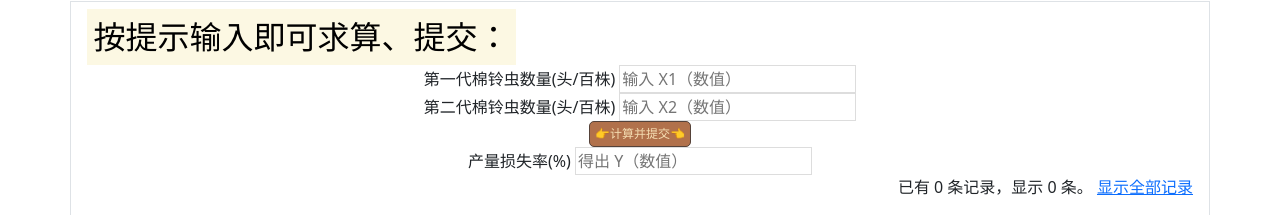
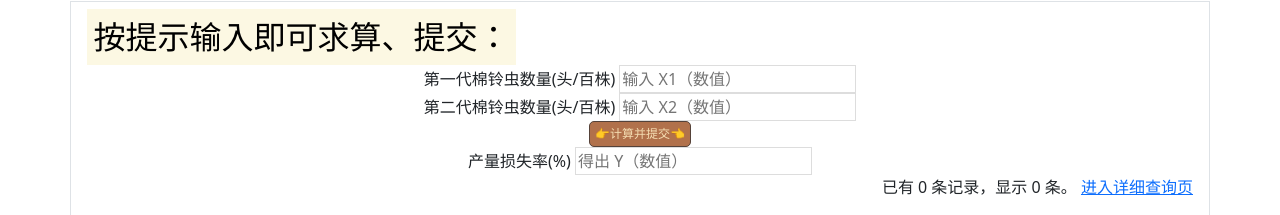
Before and after one commit to Rhylan2333/My_Big_data_minored_in_the_final_assignment_of_the_first_semester, a Flask app: page / in a window 1280 px wide. Shown: the part 383-598 px from the top of the page. Run offline with Flask 2, Linux system fonts and the light colour scheme; the visitor is signed in with stand-in values (Sample User, id 1); data that the repository does not hold is empty; some libraries are stand-ins or nearby versions.

Commit message:
已经解决的问题：1. name_user 您好 在 ha_detail.html 中不能每次都正常显示。下一步：解决“1. 注册、登录、修改页面 会出现最初填入表单的内容，需要在每次提交后对表单进行‘归零’。”

```diff
--- a/app.py
+++ b/app.py
@@ -277,19 +277,21 @@ def forge():
     click.echo('虚拟数据已写入数据库 my_ha_data。')
 
 
+# 为了方便数据初始化
 y0 = ''  # 专门为显示 产量损失率(%) 而设计的。发现要在 if 的上一层才能成功渲染。
-y00= ''  # 为了实现非登录用户的计算功能专门做的
+y00 = ''  # 为了实现非登录用户的计算功能专门做的
 id_user = ''  # 为实现“用户登录后，自动获取其 id_user、name_user、username、id_area，再把这些用于写入 ha_info 表第 6、7 列的数据”这一功能
 id_area = ''  # 为实现“用户登录后，自动获取其 id_user、name_user、username、id_area，再把这些用于写入 ha_info 表第 6、7 列的数据”这一功能
 NAME_USER = ''  # 为了“用户登录后，自动获取其 name_user”，把 name_user 传给 base.html 的“NAME_USER”，实现“定制化您好”功能
 form_fuzzy_inquiry_name_area = ''  # 为了实现对 ha_info 进行模糊查询，转向新的视图函数
 list_area_name_area = []  # 为了实现对 ha_info 进行模糊查询，转向新的视图函数
 
+
 @app.route('/', methods=['GET', 'POST'])
 def index():
-    global y0, y00
+    global y0, y00, NAME_USER
     if request.method == 'POST':  # 判断是否是 POST 请求
-        if not current_user.is_authenticated:  # 如果当前用户未认证
+        if not current_user.is_authenticated:  # 如果当前用户未认证，则 ta 只能使用“计算”功能
             """
             is_authenticated 的说明 见 Class User_info...
             创建新条目的操作稍微有些不同，
@@ -301,13 +303,11 @@ def index():
             x2 = request.form.get('x2')
             # 验证数据
             if not x1 or not x2:
-                """
-                or type(x1) != type(50.0) or type(x1) != type(50) or type(x2) != type(300.0) or type(x2) != type(300):
-                """
                 flash('Invalid input.')  # 显示错误提示
                 return redirect(url_for('index'))  # 重定向回主页
             else:
                 try:
+                    """防止输入非数字报错"""
                     y00 = formula.cal_the_complex_of_1_and_2_generation_of_Ha_0(
                         eval(x1) / 50,
                         eval(x2) / 300)
@@ -321,9 +321,6 @@ def index():
         x2 = request.form.get('x2')
         # 验证数据
         if not x1 or not x2:
-            """
-             or type(x1) != type(50.0) or type(x1) != type(50) or type(x2) != type(300.0) or type(x2) != type(300):
-            """
             flash('Invalid input.')  # 显示错误提示
             return redirect(url_for('index'))  # 重定向回主页
         else:
@@ -337,7 +334,7 @@ def index():
         # 保存表单数据到数据库
         global id_user, id_area
         row_ha = Ha_info(
-            # id_ha 自增
+            # id_ha 自增，不必写入
             x1=x1,
             x2=x2,
             y=y0,
@@ -345,7 +342,7 @@ def index():
             id_user=id_user,  # 需要从 登录用户 获取。这里 global 来的 id_user 已经被登录界面赋值了！
             id_area=
             id_area,  # 需要从 登录用户 获取，参考 test_fk.py。这里 global 来的 id_area 已经被登录界面赋值了！
-        )  # 创建记录
+        )  # 创建记录。
         # row_ha = Ha_info(x1=x1, x2=x2, date=date.today())  # 创建记录
         db.session.add(row_ha)  # 添加到数据库会话
         db.session.commit()  # 提交数据库会话
@@ -353,10 +350,10 @@ def index():
         return redirect(url_for('index'))  # 重定向回主页。与下一行代码只能二选一吗？那线上计算的功能就没了。
         # return render_template('index.html', RESULT=str(y0))# 本意是重定向回主页“return redirect(url_for('index'))”
     # user_info = User_info.query.first()  # 读取农户记录。被删掉是因为有了模板上下文处理函数 inject_user()
-    list_ha = Ha_info.query.order_by(db.desc(
-        Ha_info.id_ha)).all()  # 读取所有棉铃虫信息记录，并倒序排列（db.desc(Ha_info.id_ha)）
-    list_ha_limit = Ha_info.query.order_by(db.desc(Ha_info.id_ha)).limit(
-        10).all()  # 读取所有棉铃虫信息记录，并倒序排列（db.desc(Ha_info.id_ha)）
+    list_ha = Ha_info.query.order_by(db.desc(Ha_info.id_ha)).all(
+    )  # 读取所有棉铃虫信息记录，并倒序排列（db.desc(Ha_info.id_ha)）。方便传给前端。
+    list_ha_limit = Ha_info.query.order_by(db.desc(
+        Ha_info.id_ha)).limit(10).all()  # 读取所有棉铃虫信息记录，但在主页只显示最新的 10 条。
     """<模型类>.query.<过滤方法（可选）>.<查询方法>"""
     return render_template('index.html',
                            Area_info=Area_info,
@@ -364,23 +361,30 @@ def index():
                            list_ha=list_ha,
                            list_ha_limit=list_ha_limit,
                            RESULT=str(y0),
-                           RESULT_visitor=str(y00))
+                           RESULT_visitor=str(y00),
+                           NAME_USER=NAME_USER)  # 这里不能用 NAME_USER=current_user.name_user 了，因为“登出”后会报错。
+
 
 # 对 ha_info 的全面的友好的展示。对 ha_info 进行模糊查询，转向新的视图函数
 @app.route('/ha_detail', methods=['GET', 'POST'])
-@login_required
+@login_required  # 保护
 def ha_detail():
-    global form_fuzzy_inquiry_name_area, list_area_name_area
+    global form_fuzzy_inquiry_name_area, list_area_name_area, NAME_USER
     if request.method == 'POST':  # 判断是否是 POST 请求
         if not current_user.is_authenticated:  # 如果当前用户未认证
             return redirect(url_for('index'))  # 重定向回主页
         # 认证完毕后获取表单数据
-        fuzzy_inquiry_name_area = request.form.get('fuzzy_inquiry_name_area')  # 传入表单对应输入字段的 x1 值
+        fuzzy_inquiry_name_area = request.form.get(
+            'fuzzy_inquiry_name_area')  # 传入表单对应输入字段的 x1 值
         # 验证数据
         try:
-            list_area=Area_info.query.order_by(db.desc(Area_info.id_area)).filter(Area_info.name_area.like("%{}%".format(fuzzy_inquiry_name_area))).all()  # 返回一个 包含“满足检索要求”的所有记录的 list
+            list_area = Area_info.query.order_by(db.desc(
+                Area_info.id_area)).filter(
+                    Area_info.name_area.like(
+                        "%{}%".format(fuzzy_inquiry_name_area))).all(
+                        )  # 返回一个 包含“满足检索要求”的所有记录的 list
             """用到了python中的正则表达式"""
-            list_area_name_area = []
+            list_area_name_area = []  # 使用前需要“清空”
             for row_area in list_area:
                 list_area_name_area.append(row_area.name_area)
             """如果“伊”匹配到了“伊犁”和“伊宁”，这都会被传入"""
@@ -389,15 +393,17 @@ def ha_detail():
             return redirect(url_for('ha_detail'))  # 重定向回主页
         # 从数据库获取……（获取保存表单数据到数据库）
         flash('查询结果如下：')
-        return redirect(url_for('ha_detail'))  # 重定向回主页。与下一行代码只能二选一吗？那线上计算的功能就没了。
-    list_ha = Ha_info.query.order_by(db.desc(
-        Ha_info.id_ha)).all()  # 读取所有棉铃虫信息记录，并倒序排列（db.desc(Ha_info.id_ha)）
+        return redirect(
+            url_for('ha_detail'))  # 重定向回主页。与下一行代码只能二选一吗？那线上计算的功能就没了。
+    list_ha = Ha_info.query.order_by(db.desc(Ha_info.id_ha)).all(
+    )  # 读取所有棉铃虫信息记录，并倒序排列（db.desc(Ha_info.id_ha)）。之后传给前端。
     """<模型类>.query.<过滤方法（可选）>.<查询方法>"""
     return render_template('ha_detail.html',
                            Area_info=Area_info,
                            User_info=User_info,
                            list_ha=list_ha,
-                           list_area_name_area=list_area_name_area)
+                           list_area_name_area=list_area_name_area,
+                           NAME_USER=current_user.name_user)  # 只有登录后才能进入详细查询页，所以此时 NAME_USER=current_user.name_user 可用
 
 
 # 编辑 Ha_info 条目
@@ -425,7 +431,8 @@ def edit(id_ha):
         flash('记录已更新。')
         return redirect(url_for('index'))  # 重定向回主页
         """既然我们要编辑某个条目，那么必然要在输入框里提前把对应的数据放进去，以便于进行更新。在模板里，通过表单 <input> 元素的 value 属性即可将它们提前写到输入框里。"""
-    return render_template('edit.html', row_ha=row_ha)  # 传入被编辑的棉铃虫信息记录
+    return render_template('edit.html', row_ha=row_ha,
+                           NAME_USER=current_user.name_user)  # 传入被编辑的棉铃虫信息记录
 
 
 # 删除 Ha_info 条目
@@ -439,53 +446,6 @@ def delete(id_ha):
     db.session.commit()  # 提交数据库会话
     flash('记录已删除。')
     return redirect(url_for('index'))  # 重定向回主页
-
-
-# @app.route('/calculate', methods=['GET', 'POST'])
-# def calculate():
-#     if request.method == "POST":
-#         X1 = eval(request.form.get('x1')) / 50
-#         X2 = eval(request.form.get('x2')) / 300
-#         Y0 = formula.cal_the_complex_of_1_and_2_generation_of_Ha_0(X1, X2)
-#         return render_template('index.html', RESULT=str(Y0))
-#     return render_template('index.html')  # 返回渲染好的模板作为响应
-
-# def show_list_ha():
-#     # 定义虚拟数据
-#     name_user = '蔡雨豪'
-#     list_ha = [
-#         {
-#             'x1': '50',
-#             'x2': '300',
-#             'y': '25.624243',
-#             'date': '2022-01-29',
-#         },
-#         {
-#             'x1': '10',
-#             'x2': '60',
-#             'y': '15.435247',
-#             'date': '2022-01-25',
-#         },
-#         {
-#             'x1': '20',
-#             'x2': '120',
-#             'y': '17.6739028',
-#             'date': '2022-01-26',
-#         },
-#         {
-#             'x1': '30',
-#             'x2': '180',
-#             'y': '20.1182874',
-#             'date': '2022-01-27',
-#         },
-#         {
-#             'x1': '40',
-#             'x2': '250',
-#             'y': '22.768400800000002',
-#             'date': '2022-01-28',
-#         },
-#     ]
-#     return render_template('index.html', name_user=name_user, list_ha=list_ha)
 
 
 # 404 错误处理函数
@@ -564,9 +524,10 @@ def admin(adminname, password):
     click.echo('Admin Created!')
 
 
-# 初始化 Flask-Login
+# 初始化 Flask-Login。用于登录
 login_manager = LoginManager(app)  # 实例化扩展类
 login_manager.login_view = 'login'  # 为了让这个重定向操作正确执行，我们还需要把 login_manager.login_view 的值设为我们程序的登录视图端点（函数名），把这一行代码放到 login_manager 实例定义下面即可：
+"""我不会一个 app.py 中实现即可登录“农户”，又可登录“管理员”。"""
 
 
 @login_manager.user_loader
@@ -607,13 +568,14 @@ def login():
                 login_user(row_user)  # 登入用户。注意这里要选用特定的 column
                 flash('登录成功')
                 return redirect(url_for('index'))  # 重定向到主页
-
-            flash('您的用户名与密码不匹配。')  # 如果验证失败，显示错误消息
-            return redirect(url_for('login'))  # 重定向回登录页面
-        flash('您的用户名未注册')  # 如果验证失败，显示错误消息
-        return redirect(url_for('register'))  # 重定向回登录页面
-
-    return render_template('login.html')
+            else:
+                flash('您的用户名与密码不匹配。')  # 如果验证失败，显示错误消息
+                return redirect(url_for('login'))  # 重定向回登录页面
+        else:
+            flash('您的用户名未注册，现帮您跳至注册页')  # 如果验证失败，显示错误消息
+            return redirect(url_for('register'))  # 重定向回注册
+    else:
+        return render_template('login.html')
 
 
 # 用户注册
@@ -628,87 +590,55 @@ def register():
         if not name_user or not username or not password_hash:
             flash('无效的输入。')
             return redirect(url_for('register'))  # 重定向回注册页面
+        else:
+            # 验证是否被注册
+            if User_info.query.filter_by(
+                    username=username).first() or User_info.query.filter_by(
+                        name_user=name_user).first():
+                flash('“称呼”或用户名已被注册，请更改用户名。')  # 如果验证失败，显示错误消息
+                return redirect(url_for('register'))
 
-        # 验证是否被注册
-        if User_info.query.filter_by(
-                username=username).first() or User_info.query.filter_by(
-                    name_user=name_user).first():
-            flash('“称呼”或用户名已被注册，请更改用户名。')  # 如果验证失败，显示错误消息
-            return redirect(url_for('register'))
+            # 信息写入 Area_info
+            else:
+                row_area = Area_info(name_area=name_area)
+            if Area_info.query.filter_by(name_area=name_area).first():
+                flash('这个地区不止您一位注册')  # 如果验证失败，显示错误消息
+                db.session.commit(
+                )  # 先把 name_area 提交数据库的 area_info 表中，这将自动生成 id_area。管理员的 id_admin 先不管了。
+            else:
+                flash('在这个地区，您是第一位注册')
+                db.session.add(row_area)  # 添加到数据库会话
+                db.session.commit(
+                )  # 先把 name_area 提交数据库的 area_info 表中，这将自动生成 id_area。管理员的 id_admin 先不管了。
 
-        # 信息写入 Area_info
-        row_area = Area_info(name_area=name_area)
-        if Area_info.query.filter_by(name_area=name_area).first():
-            flash('这个地区不止您一位注册')  # 如果验证失败，显示错误消息
-            db.session.commit(
-            )  # 先把 name_area 提交数据库的 area_info 表中，这将自动生成 id_area。管理员的 id_admin 先不管了。
-        else:
-            flash('在这个地区，您是第一位注册')
-            db.session.add(row_area)  # 添加到数据库会话
-            db.session.commit(
-            )  # 先把 name_area 提交数据库的 area_info 表中，这将自动生成 id_area。管理员的 id_admin 先不管了。
-
-        # 信息写入 User_info
-        row_user = User_info(
-            name_user=name_user,
-            username=username,
-            password_hash=generate_password_hash(password_hash),
-            id_area=Area_info.query.filter_by(name_area=name_area).first().
-            id_area  # 这里用外键，filter_by()。借助先前把 name_area提交数据库的 area_info 表中自动生成的 id_area。
-        )
-        db.session.add(row_user)  # 添加到数据库会话
-        db.session.commit()  # 提交数据库会话
-        flash('注册成功。已跳转至登录页，请登录')  # 如果验证失败，显示错误消息
-        return redirect(url_for('login'))
-
-    return render_template('register.html')
-
-
-# # 管理员登录
-# login_manager.login_view = 'adminlogin'  # 为了让这个重定向操作正确执行，我们还需要把 login_manager.login_view 的值设为我们程序的登录视图端点（函数名），把这一行代码放到 login_manager 实例定义下面即可：
-
-# @login_manager.user_loader
-# def load_user(id_admin):  # 创建用户加载回调函数，接受用户 ID 作为参数
-#     """Flask-Login 提供了一个 current_user 变量，注册这个函数的目的是，当程序运行后，如果用户已登录， current_user 变量的值会是当前用户的用户模型类记录。"""
-#     user = Admin_info.query.get(int(id_admin))  # 用 ID 作为 User_info 模型的主键查询对应的用户
-#     return user  # 返回用户对象
-
-# @app.route('/adminlogin', methods=['GET', 'POST'])
-# def adminlogin():
-#     if request.method == 'POST':
-#         adminname = request.form['adminname']
-#         password = request.form['password']
-
-#         if not adminname or not password:
-#             flash('无效的输入。')
-#             return redirect(url_for('login'))
-
-#         row_admin = Admin_info.query.first()
-#         # 验证用户名和密码是否一致
-#         if adminname == row_admin.adminname and row_admin.validate_password(
-#                 password):
-#             login_user(row_admin)  # 登入用户。注意这里要选用特定的 column
-#             flash('管理员，您登录成功。')
-#             return redirect(url_for('index'))  # 重定向到主页
-
-#         flash('管理员，您的用户名与密码不匹配。')  # 如果验证失败，显示错误消息
-#         return redirect(url_for('adminlogin'))  # 重定向回登录页面
-
-#     return render_template('adminlogin.html')
+            # 信息写入 User_info
+            row_user = User_info(
+                name_user=name_user,
+                username=username,
+                password_hash=generate_password_hash(password_hash),
+                id_area=Area_info.query.filter_by(name_area=name_area).first().
+                id_area  # 这里用外键，filter_by()。借助先前把 name_area提交数据库的 area_info 表中自动生成的 id_area。
+            )
+            db.session.add(row_user)  # 添加到数据库会话
+            db.session.commit()  # 提交数据库会话
+            flash('注册成功。已跳转至登录页，请登录')  # 如果验证失败，显示错误消息
+            return redirect(url_for('login'))
+    else:
+        return render_template('register.html')
 
 
 # 与登录相对，登出操作则需要调用 logout_user() 函数，使用下面的视图函数实现
 @app.route('/logout')
 @login_required  # 用于视图保护，后面会详细介绍
 def logout():
-    global y0, y00, id_user, id_area, NAME_USER , list_area_name_area # VSC 绝了，可以知道这一行 global 来的变量在哪被“修改过！！！”
+    global y0, y00, id_user, id_area, NAME_USER, list_area_name_area  # VSC 绝了，可以知道这一行 global 来的变量在哪被“修改过！！！”
     """初始化"""
     y0 = ''
     y00 = ''
     id_user = ''
     id_area = ''
     NAME_USER = ''
-    list_area_name_area = []
+    list_area_name_area = []  # 虽然说每次查询前都要清空，但……这里会不会出现“头咬尾巴”的情况啊
     logout_user()  # 登出用户
     flash('再见~')
     return redirect(url_for('index'))  # 重定向回首页
@@ -722,7 +652,7 @@ def settings():
         name_user = request.form['name_user']
         username = request.form['username']
 
-        if not name_user or len(name_user) > 20:
+        if not name_user:
             flash('无效的输入。')
             return redirect(url_for('settings'))
         if User_info.query.filter_by(
@@ -741,7 +671,7 @@ def settings():
         flash('您的“称呼”与“用户名”设置成功。')
         return redirect(url_for('index'))
 
-    return render_template('settings.html')
+    return render_template('settings.html', NAME_USER=current_user.name_user)
 
 
 if __name__ == "__main__":
--- a/templates/index.html
+++ b/templates/index.html
@@ -55,7 +55,7 @@
         <!--有花括号不能用这种注释-->
         已有 {{ list_ha | length }} 条记录，显示 {{ list_ha_limit | length }} 条。
         {% if current_user.is_authenticated %}
-        <a href="{{ url_for('ha_detail') }}">显示全部记录</a>
+        <a href="{{ url_for('ha_detail') }}">进入详细查询页</a>
         {% endif %}{# 模板内容保护 #}
     </div>
     {% if current_user.is_authenticated %}
```
